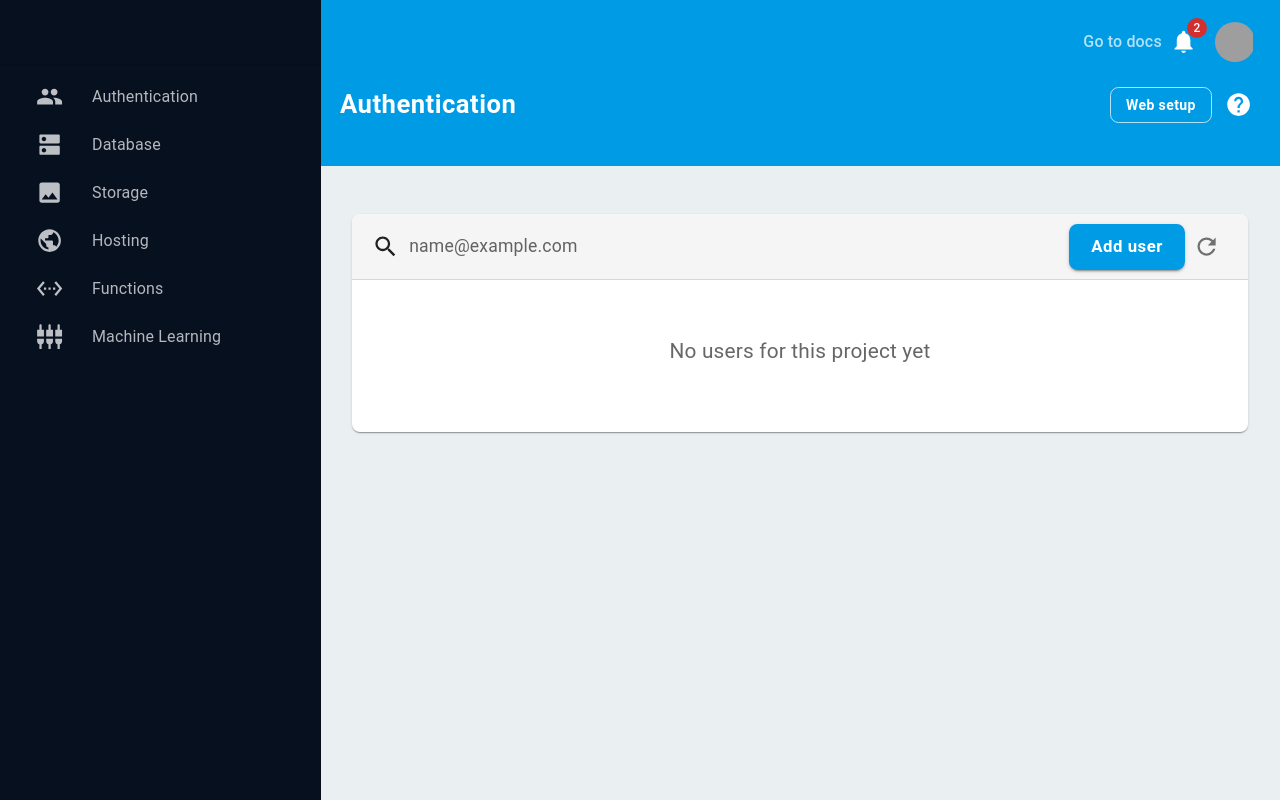
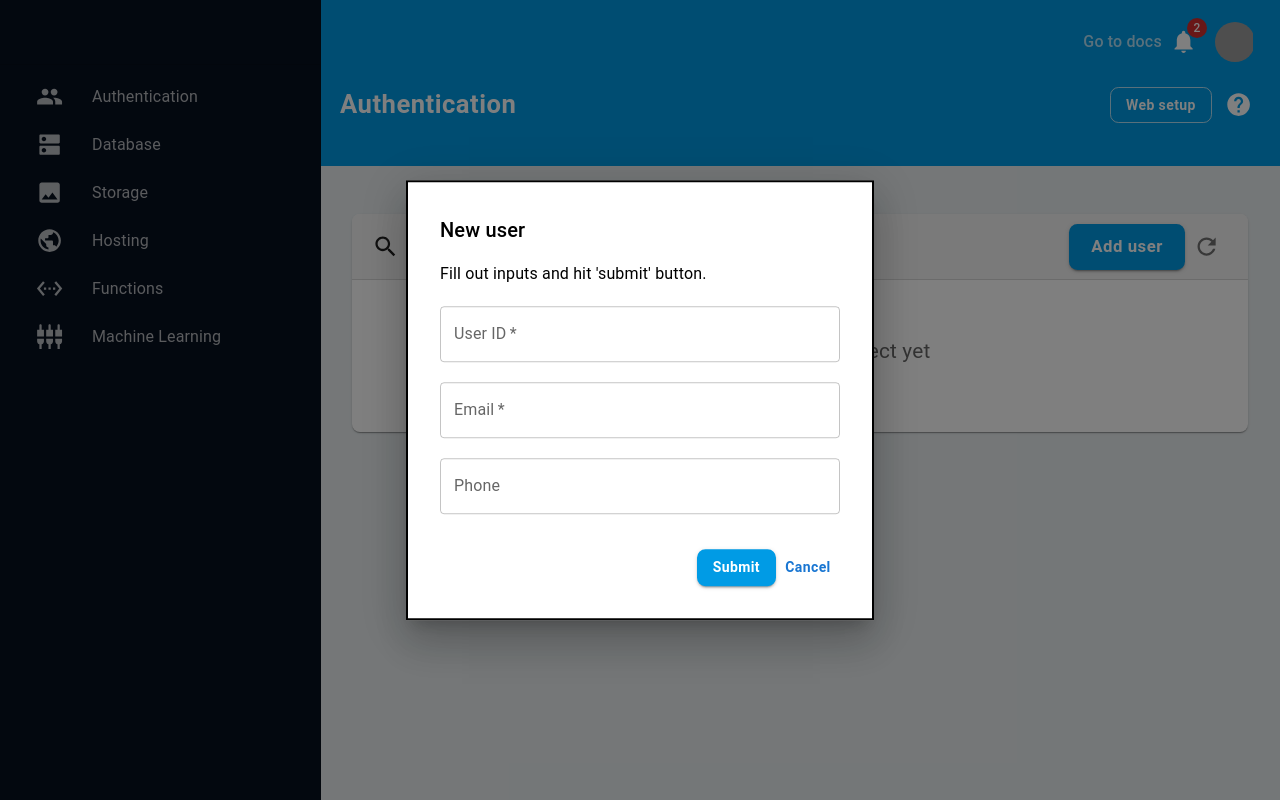
Before and after one commit to gunnar-miklis/intro-to-material-ui-react, a React (Vite) app: page /intro-to-material-ui-react/authentication in a window 1280 px wide. Both pictures are taken after typing "name@example.com" into the empty fields and a click on the button "Add user". Built offline with nearby package versions, Linux system fonts and the light colour scheme; grey boxes are pictures that could not be loaded.

Commit message:
implement: modal, form input, add new user, dynamic user list

```diff
--- a/package.json
+++ b/package.json
@@ -15,11 +15,14 @@
 	"dependencies": {
 		"@emotion/react": "^11.11.1",
 		"@emotion/styled": "^11.11.0",
+		"@hookform/resolvers": "^3.1.1",
 		"@mui/icons-material": "^5.14.0",
 		"@mui/material": "^5.14.0",
 		"react": "^18.2.0",
 		"react-dom": "^18.2.0",
-		"react-router-dom": "^6.14.1"
+		"react-hook-form": "^7.45.2",
+		"react-router-dom": "^6.14.1",
+		"yup": "^1.2.0"
 	},
 	"devDependencies": {
 		"@types/react": "^18.2.14",
--- /dev/null
+++ b/src/components/Modals/NewUserModal/NewUserModal.jsx
@@ -0,0 +1,96 @@
+import { Box, TextField } from '@mui/material';
+import BasicModal from '../../common/BasicModal/BasicModal';
+import { newUserModalStyles } from './styles';
+import * as Yup from 'yup';
+import { yupResolver } from '@hookform/resolvers/yup';
+import { useForm } from 'react-hook-form';
+import { useEffect, useState } from 'react';
+
+const defaultValues = {
+	userId: '',
+	email: '',
+	phone: '',
+};
+
+export default function NewUserModal( { open, onClose, addNewUser } ) {
+	const [ values, setValues ] = useState( defaultValues );
+
+	const validationSchema = Yup.object().shape( {
+		userId: Yup.string()
+			.required( 'User ID is required' )
+			.min( 6, 'Provide at least 6 characters' ),
+		email: Yup.string()
+			.required( 'Email is required' )
+			.email( 'Email is invalid' ),
+		phone: Yup.string()
+			.matches( /^((\\+[1-9]{1,4}[ \\-]*)|(\\([0-9]{2,3}\\)[ \\-]*)|([0-9]{2,4})[ \\-]*)*?[0-9]{3,4}?[ \\-]*[0-9]{3,4}?$/, 'Phone number is not valid' ),
+	} );
+
+	const { register, handleSubmit, formState: { errors } } = useForm( { resolver: yupResolver( validationSchema ) } );
+
+	function addUser( data ) {
+		addNewUser( data );
+	}
+	function handleChange( value ) {
+		setValues( value );
+	}
+	useEffect( () => {
+		if ( open ) setValues( defaultValues );
+	}, [ open ] );
+
+
+	function getContent() {
+		return (
+			<Box sx={newUserModalStyles.input}>
+				<TextField
+					placeholder='User ID'
+					name='userId'
+					label='User ID'
+					required
+					{...register( 'userId' )}
+					error={errors.userId ? true : false}
+					helperText={errors.userId?.message}
+					value={values.userId}
+					onChange={ ( event )=> handleChange( { ...values, userId: event.target.value } ) }
+				/>
+				<TextField
+					placeholder='Email'
+					name='email'
+					label='Email'
+					required
+					{...register( 'email' )}
+					error={errors.email ? true : false}
+					helperText={errors.email?.message}
+					value={values.email}
+					onChange={ ( event )=> handleChange( { ...values, email: event.target.value } ) }
+				/>
+				<TextField
+					placeholder='Phone'
+					name='phone'
+					label='Phone'
+					{...register( 'phone' )}
+					error={errors.phone ? true : false}
+					helperText={errors.phone?.message}
+					value={values.phone}
+					onChange={ ( event )=> handleChange( { ...values, phone: event.target.value } ) }
+				/>
+			</Box>
+		);
+	}
+
+
+	return (
+		<>
+			<BasicModal
+				open={open}
+				onClose={onClose}
+				title='New user'
+				subtitle='Fill out inputs and hit &apos;submit&apos; button.'
+				content={getContent()}
+				onSubmit={handleSubmit( addUser )}
+			>
+
+			</BasicModal>
+		</>
+	);
+}
--- /dev/null
+++ b/src/components/Modals/NewUserModal/styles.js
@@ -0,0 +1,11 @@
+export const newUserModalStyles = {
+	input: {
+		'display': 'flex',
+		'flexDirection': 'column',
+		'marginTop': '20px',
+		'marginBottom': '15px',
+		'.MuiFormControl-root': {
+			marginBottom: '20px',
+		},
+	},
+};
--- /dev/null
+++ b/src/components/common/BasicModal/BasicModal.jsx
@@ -0,0 +1,27 @@
+import { Box, Modal, Typography } from '@mui/material';
+import CommonButton from '../CommonButton/CommonButton';
+import { modalStyles } from './styles';
+
+export default function BasicModal( { open, onClose, title, subtitle, content, onSubmit } ) {
+	return (
+		<div>
+			<Modal
+				open={open}
+				onClose={onClose}
+			><Box sx={modalStyles.wrapper}>
+					<Typography variant="h6" component="h2">
+						{title}
+					</Typography>
+					<Typography sx={{ mt: 2 }}>
+						{subtitle}
+					</Typography>
+					{ content }
+					<Box sx={modalStyles.buttons}>
+						<CommonButton variant='contained' onClick={onSubmit}>Submit</CommonButton>
+						<CommonButton onClick={onClose}>Cancel</CommonButton>
+					</Box>
+				</Box>
+			</Modal>
+		</div>
+	);
+}
--- /dev/null
+++ b/src/components/common/BasicModal/styles.js
@@ -0,0 +1,17 @@
+export const modalStyles = {
+	wrapper: {
+		position: 'absolute',
+		top: '50%',
+		left: '50%',
+		transform: 'translate(-50%, -50%)',
+		width: 400,
+		bgcolor: 'background.paper',
+		border: '2px solid #000',
+		boxShadow: 24,
+		p: 4,
+	},
+	buttons: {
+		display: 'flex',
+		justifyContent: 'flex-end',
+	},
+};
--- a/src/components/common/CommonButton/CommonButton.jsx
+++ b/src/components/common/CommonButton/CommonButton.jsx
@@ -1,10 +1,11 @@
 import { Button } from '@mui/material';
 
-export default function CommonButton( { children, color, disabled, size, sx, variant } ) {
+export default function CommonButton( { children, color, disabled, onClick, size, sx, variant } ) {
 	return (
 		<Button
 			color={color}
 			disabled={disabled}
+			onClick={onClick}
 			size={size}
 			sx={sx}
 			variant={variant}
--- a/src/pages/Authentication/Authentication.jsx
+++ b/src/pages/Authentication/Authentication.jsx
@@ -5,21 +5,39 @@
 import CommonButton from './../../components/common/CommonButton/CommonButton';
 import GridWrapper from '../../components/common/GridWrapper/GridWrapper';
 import { cardContentStyles, cardHeaderStyles } from './styles';
+import { useState } from 'react';
+import NewUserModal from '../../components/Modals/NewUserModal/NewUserModal';
 
 
 export default function Authentication() {
+	const [ open, setOpen ] = useState( false );
+	const [ users, setUsers ] = useState( [] );
+	const [ searchResults, setSearchResults ] = useState( users );
+
 	function getHeader() {
-		function handleChange( value ) {
-			console.log( value );
+		function handleSearch( value ) {
+			filterData( value );
+		}
+		function filterData( value ) {
+			const lowerCasedValue = value.toLowerCase().trim();
+			if ( !lowerCasedValue ) setUsers( searchResults );
+			else {
+				const filteredData = searchResults.filter( ( item ) => {
+					return Object.keys( item ).some( ( key ) => {
+						return item[key].toString().toLowerCase().includes( lowerCasedValue );
+					} );
+				} );
+				setUsers( filteredData );
+			}
 		}
 		function addUser() {
-			console.log( 'click' );
+			setOpen( true );
 		}
 		return (
 			<Box sx={cardHeaderStyles.wrapper}>
 				<SearchBar
 					placeholder="Search by email address, phone number, or user UID"
-					onChange={ ( event ) => handleChange( event.target.value ) }
+					onChange={ ( event ) => handleSearch( event.target.value ) }
 				/>
 				<Box sx={cardHeaderStyles.buttonsWrapper}>
 					<CommonButton
@@ -36,11 +54,26 @@
 			</Box>
 		);
 	}
+
+	function addNewUser( data ) {
+		users.push( { ...data } );
+		setOpen( false );
+	}
 	function getContent() {
 		return (
-			<Typography
-				align='center'
-				sx={cardContentStyles.typo}>No users for this project yet</Typography>
+			<>
+				{ users.length ? users.map( ( user, key ) => (
+					<Box key={key} sx={{ marginBottom: '20px' }}>
+						<Typography>User ID: {user.userId}</Typography>
+						<Typography>Email: {user.email}</Typography>
+						<Typography>Phone: {user.phone}</Typography>
+					</Box>
+				) ) :
+					<Typography
+						align='center'
+						sx={cardContentStyles.typo}>No users for this project yet</Typography>
+				}
+			</>
 		);
 	}
 
@@ -48,6 +81,7 @@
 		<>
 			<GridWrapper>
 				<BasicCard header={getHeader()} content={getContent()}/>
+				<NewUserModal open={open} onClose={()=>setOpen( false )} addNewUser={addNewUser} />
 			</GridWrapper>
 		</>
 	);
```
Also changed, not shown: 2 other files (tests, documents, lock files or other folders).
